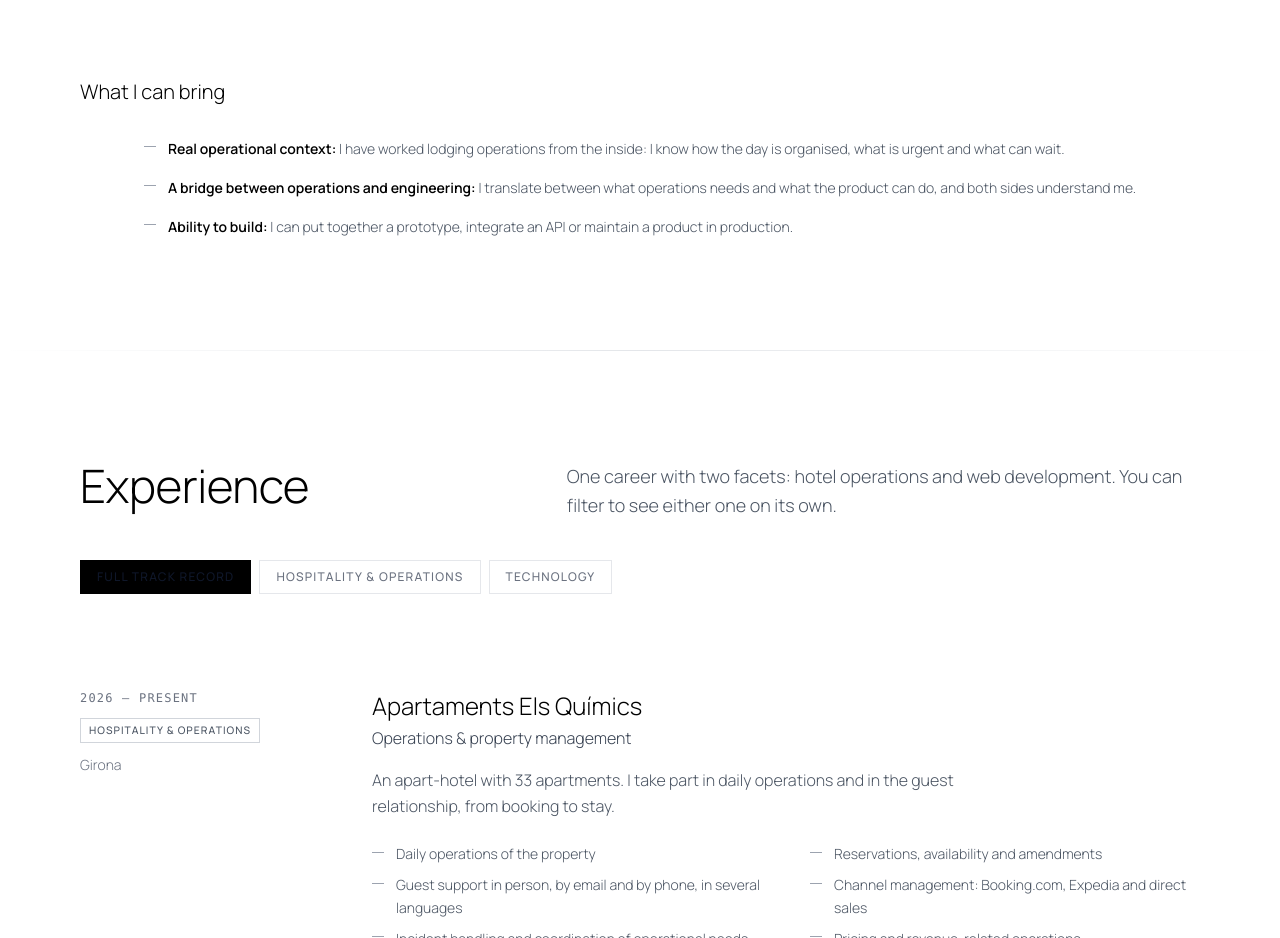
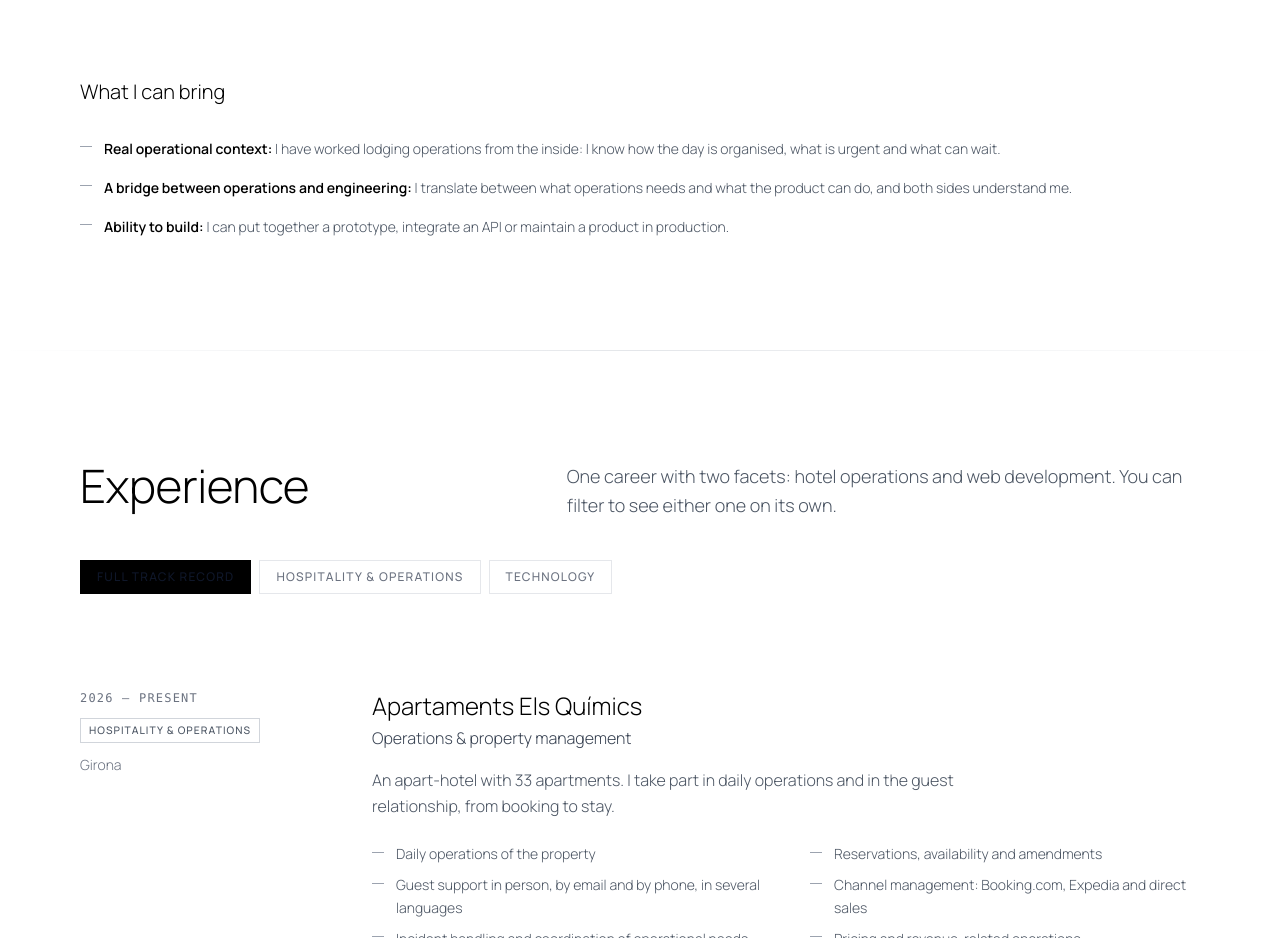
Before and after one commit to santimartelli/mi-portfolio, an Astro site: page /en in a window 1280 px wide. Shown: the part 1421-2359 px from the top of the page. Built offline with nearby package versions, Linux system fonts and the light colour scheme; Astro itself is replaced by a stand-in of ours; a web font is replaced by a local one.

Commit message:
style(about): Lo que puedo aportar, todo a la izquierda
Fuera el mx-auto w-fit: el titulo y la lista de guiones quedan en la
misma vertical, la de la izquierda de la seccion, sin bloque centrado ni
envoltorio.

```diff
--- a/src/components/sections/About.tsx
+++ b/src/components/sections/About.tsx
@@ -36,18 +36,15 @@ const About = ({ content: t }: AboutProps) => {
           ))}
         </ol>
 
-        {/* Lo que puedo aportar: titulo de banda a la izquierda, como el resto de
-            titulares de seccion, y debajo la lista de tres piezas con guion,
-            centrada como bloque pero con el texto alineado a la izquierda
-            dentro: se centra la lista, no las lineas. El rotulo va en negrita y
+        {/* Lo que puedo aportar: titulo de banda y lista de tres piezas con
+            guion, todo alineado a la izquierda. El rotulo va en negrita y
             engarzado con la linea, asi que cada pieza cae en una sola linea en
             escritorio. El guion es el mismo filete corto que usan experiencia y
             proyectos. */}
         <h3 className="mt-20 text-subhead font-light text-black dark:text-white">
           {t.principles.title}
         </h3>
-        <div className="mt-8 mx-auto w-fit text-left">
-          <ul className="list-none space-y-4">
+        <ul className="mt-8 list-none space-y-4">
           {t.principles.items.map((item) => (
             <li
               key={item.title}
@@ -61,7 +58,6 @@ const About = ({ content: t }: AboutProps) => {
           ))}
         </ul>
       </div>
-      </div>
     </section>
   );
 };
```
Also changed, not shown: DESIGN.md (+1 -1 lines). Lines whose indentation alone changed are shown as unchanged.
